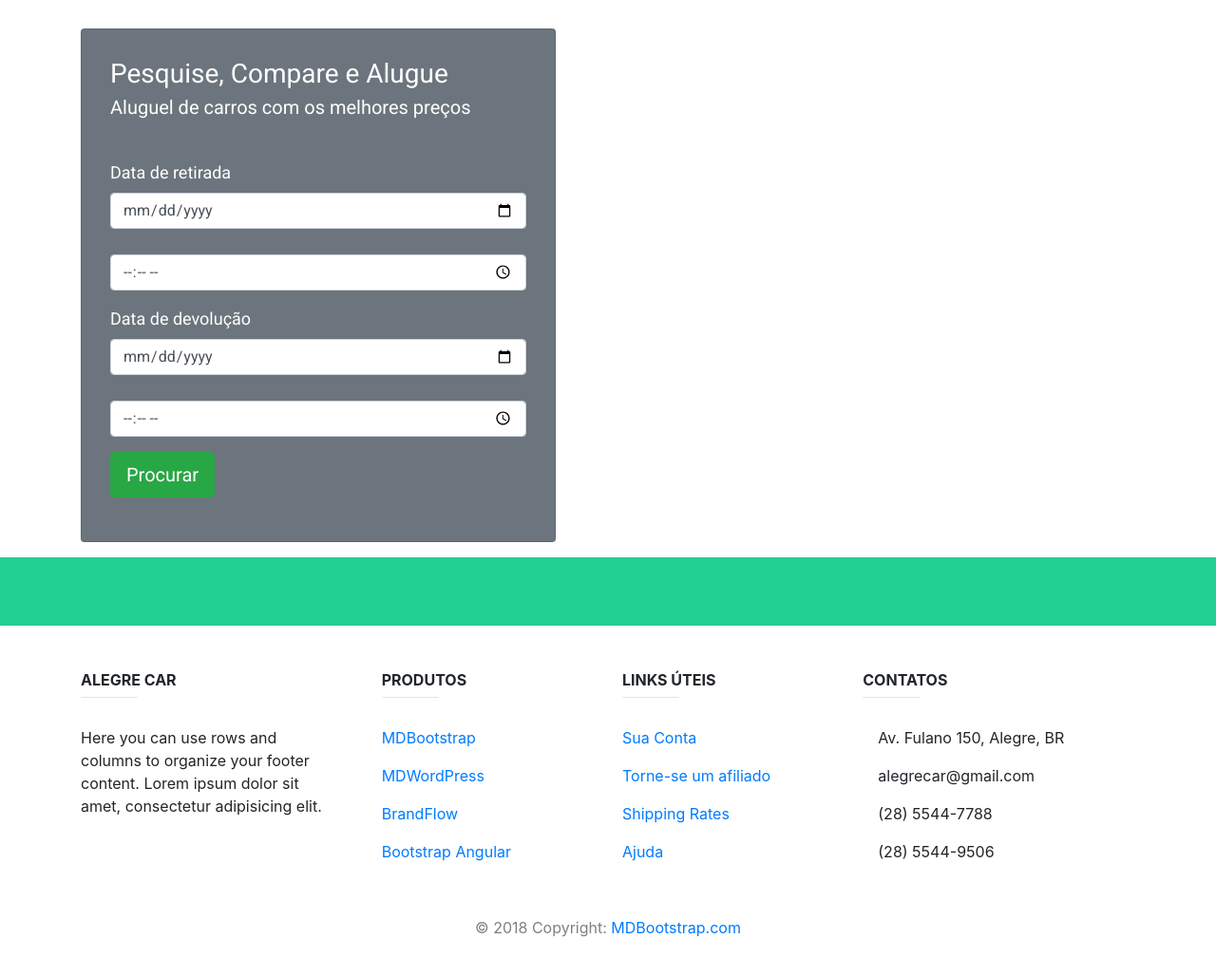
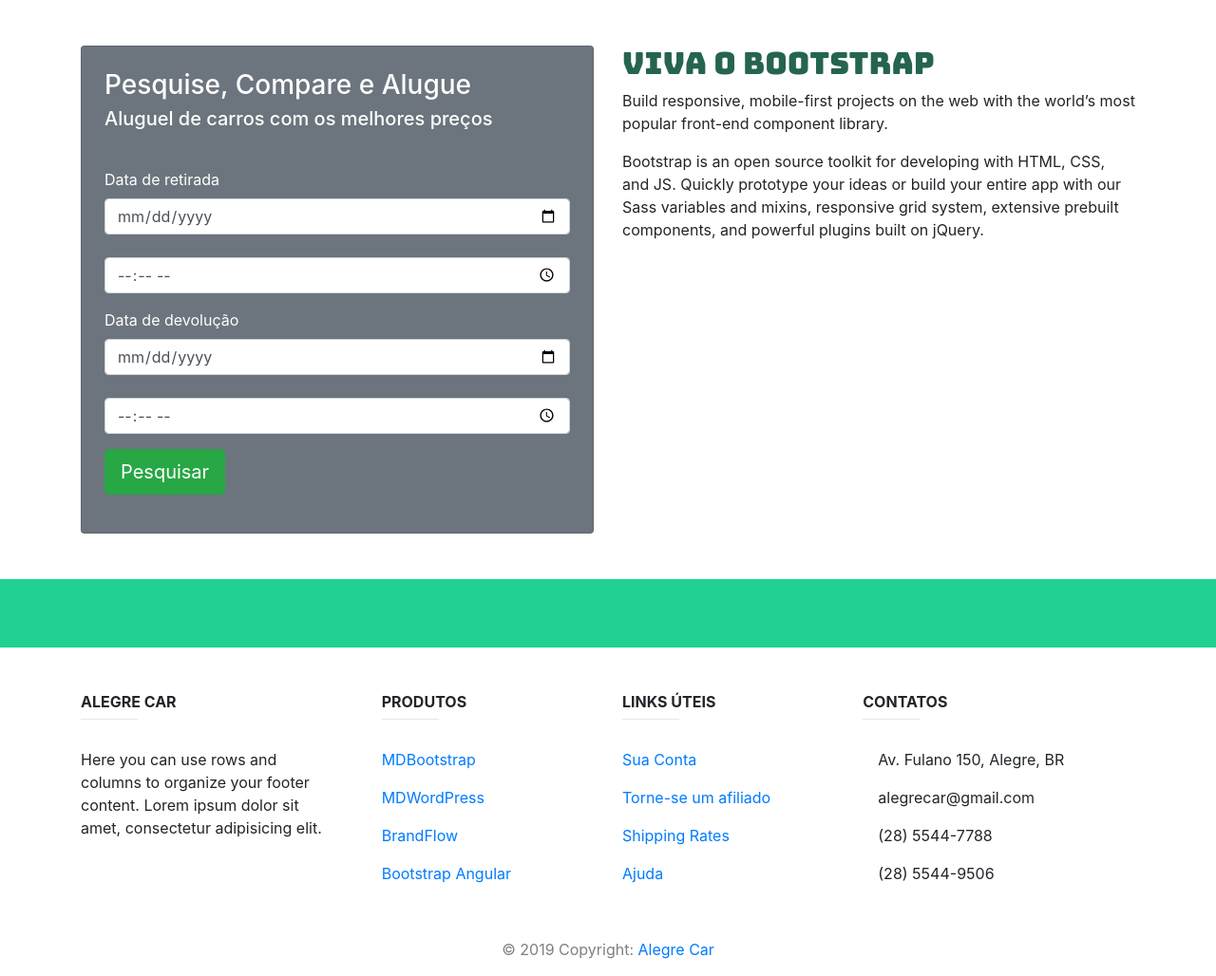
Before and after one commit to ottofq/locadoraweb, a PHP site: page / in a window 1280 px wide. Shown: the part 101-1129 px from the top of the page at 95% size. Before the commit the page ends 1088 px from the top, so only its background shows below. Run offline with PHP 8.4, Linux system fonts and the light colour scheme; some libraries are stand-ins or nearby versions.

Commit message:
Add página de apresentação de veículos, algumas imgs de veículos

```diff
--- a/cabecalho.inc
+++ b/cabecalho.inc
@@ -11,7 +11,7 @@
     <title>Locadora de Veiculos</title>
 </head>
 <body>
-  <nav class="navbar navbar-expand-lg navbar-custom">
+  <nav class="navbar navbar-expand-lg navbar-custom mb-5">
           <div class="container">
               <a class="navbar-brand mb-0" href="index.php"><img class="logoSite" src="imagens/Logo.png" alt="Logo Site"></a>
               <button class="navbar-toggler" type="button" data-toggle="collapse" data-target="#navbarSite">
--- a/dao/veiculoDAO.php
+++ b/dao/veiculoDAO.php
@@ -1,5 +1,9 @@
 <?php
-require_once '../model/veiculo.php';
+
+$path = $_SERVER['DOCUMENT_ROOT'] . '\locadoraweb\model\\';
+$file = $path . 'veiculo.php';
+require_once($file);
+//require_once '../model/veiculo.php';
 require_once 'conexao.php';
 
 class VeiculoDAO
--- a/index.php
+++ b/index.php
@@ -1,11 +1,13 @@
 <?php include_once 'cabecalho.inc' ?>
 <div class="container">
-  <div class="card container-form text-white bg-secondary mb-3" style="width:500px">
+  <div class="row">
+    <div class="col">
+        <div class="card text-white bg-secondary p-4">
         <h3 class="card-title">Pesquise, Compare e Alugue</h3>
         <h5 class="card-subtitle">Aluguel de carros com os melhores preços</h5>
         <br>
         <p>
-      <form action="#" method="get">
+          <form action="veiculos.php" method="post">
             <div class="form-group">
               <label>Data de retirada</label>
               <input type="date" name="dataRetirada" class="form-control"><br>
@@ -16,9 +18,16 @@
               <input type="date" name="dataDevolucao" class="form-control"><br>
               <input type="time" name="horarioDevolucao" class="form-control">
             </div>
-        <input type="submit" class="btn btn-success btn-lg" value="Procurar">
+            <input type="submit" class="btn btn-success btn-lg" value="Pesquisar">
           </form>
         </p>
       </div>
     </div>
+    <div class="col">
+      <h2>Viva o Bootstrap</h2>
+      <p>Build responsive, mobile-first projects on the web with the world’s most popular front-end component library.</p>
+      <p>Bootstrap is an open source toolkit for developing with HTML, CSS, and JS. Quickly prototype your ideas or build your entire app with our Sass variables and mixins, responsive grid system, extensive prebuilt components, and powerful plugins built on jQuery.</p>
+    </div>
+  </div>
+</div>
 <?php include_once 'rodape.inc' ?>
--- a/rodape.inc
+++ b/rodape.inc
@@ -4,7 +4,7 @@
 <script src="https://stackpath.bootstrapcdn.com/bootstrap/4.3.1/js/bootstrap.min.js" integrity="sha384-JjSmVgyd0p3pXB1rRibZUAYoIIy6OrQ6VrjIEaFf/nJGzIxFDsf4x0xIM+B07jRM" crossorigin="anonymous"></script>
 </body>
 <!-- Footer -->
-<footer class="page-footer font-small blue-grey lighten-5">
+<footer class="page-footer font-small blue-grey lighten-5 mt-5">
 
   <div style="background-color: #21d192;">
     <div class="container">
@@ -139,8 +139,8 @@
   <!-- Footer Links -->
 
   <!-- Copyright -->
-  <div class="footer-copyright text-center text-black-50 py-3">© 2018 Copyright:
-    <a class="dark-grey-text" href="https://mdbootstrap.com/education/bootstrap/"> MDBootstrap.com</a>
+  <div class="footer-copyright text-center text-black-50 py-3">© 2019 Copyright:
+    <a class="dark-grey-text" href="#">Alegre Car</a>
   </div>
   <!-- Copyright -->
 
```
Also changed, not shown: veiculos.php (added, +77 -0 lines), css/styles.css (line endings or trailing spaces), imagens/carros/Expert2018.jpg (added), imagens/carros/Gol2019.jpg (added), imagens/carros/Toro2018.jpg (added), imagens/carros/Uno2019.jpg (added). Lines whose indentation alone changed are shown as unchanged.
